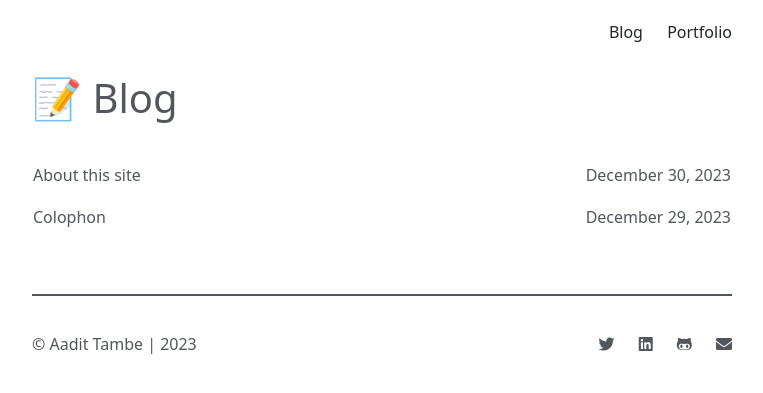
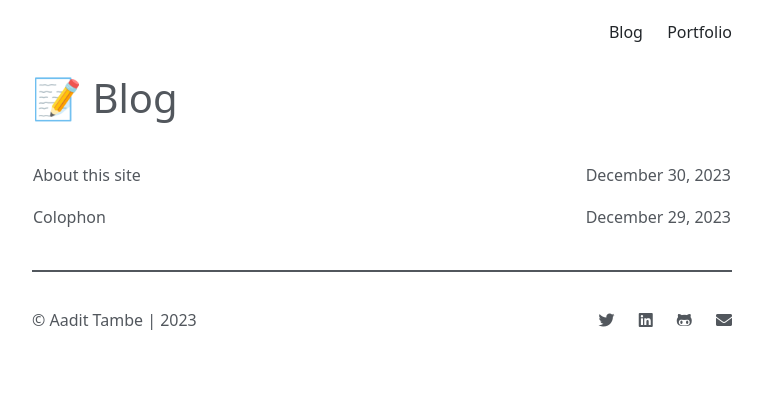
Before and after one commit to aadittambe/blog, a Jekyll site: the page built from index.md, in a window 1280 px wide. Shown: the top 393 px of the page, without its empty margins (258-1021 px from the left). Built offline with Jekyll 4.4.1, drawn with Linux system fonts in a browser that asks for light colours; nearby versions of some CDN libraries.

Commit message:
adjust padding

```diff
--- a/assets/css/main.scss
+++ b/assets/css/main.scss
@@ -112,7 +112,7 @@ code {
 }
 
 footer {
-  margin-top: 48px;
+  margin-top: 24px;
   border-top: 2px solid $grey;
   // text-align: right;
 }
```
